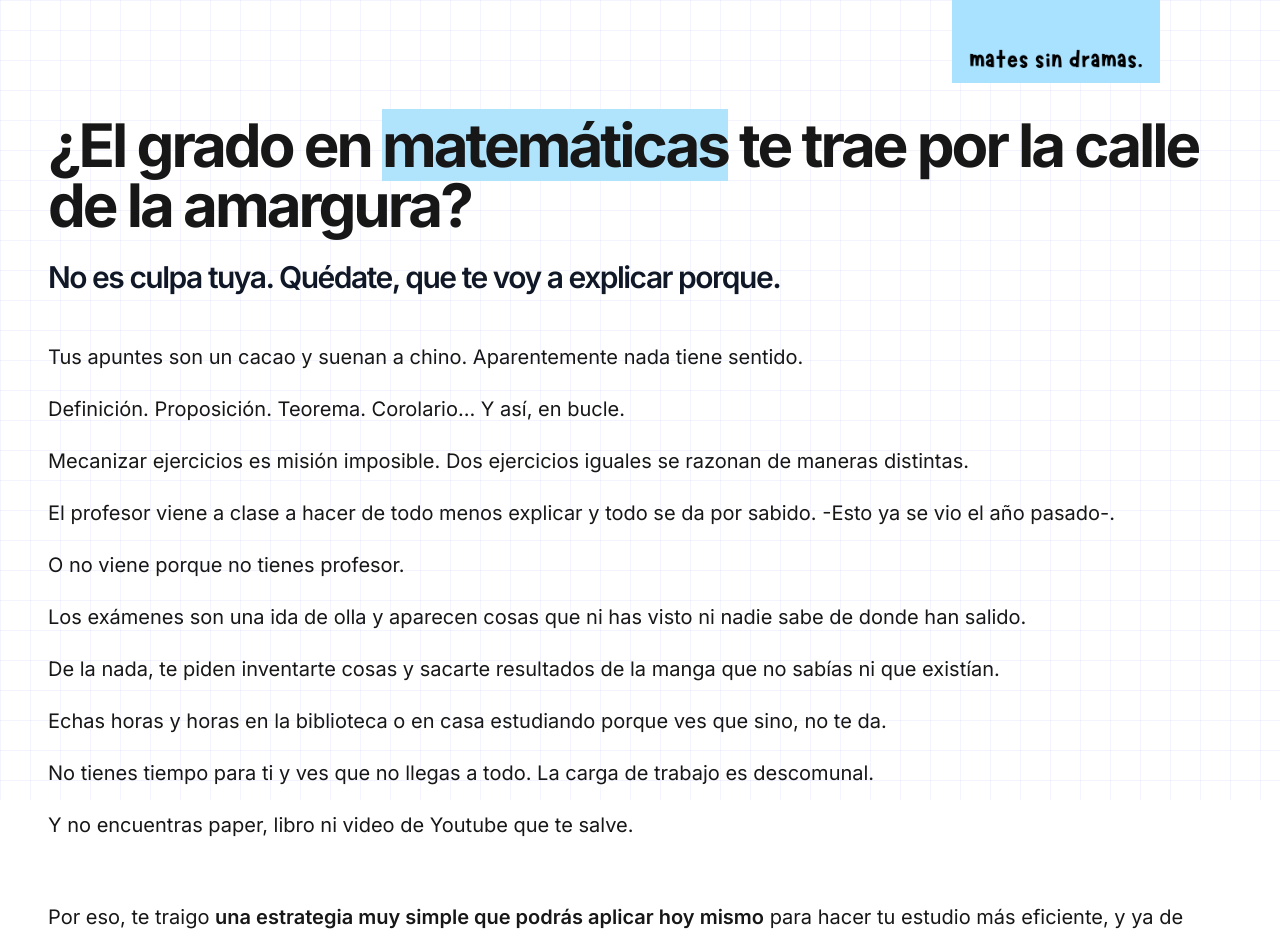
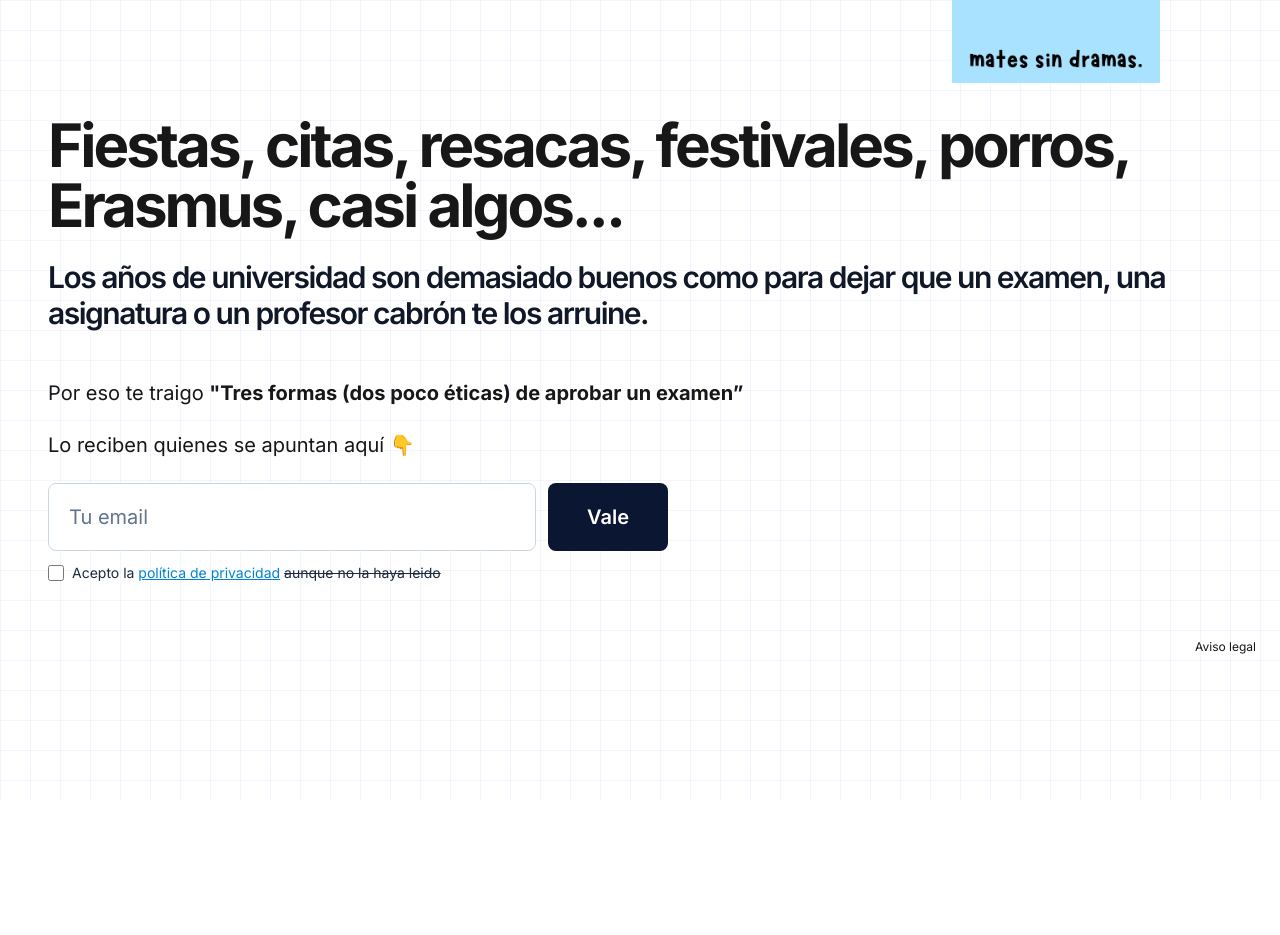
Before and after one commit to MariaLipiz/matessindramas, a Next.js app: page / in a window 1280 px wide. Shown: the top 935 px of the page. After the commit the page ends 800 px from the top, so only its background shows below. Built offline with nearby package versions, Linux system fonts and the light colour scheme.

Commit message:
Nueva landing

```diff
--- a/src/app/page.tsx
+++ b/src/app/page.tsx
@@ -5,57 +5,31 @@ export default function Home() {
       <main>
 
       <section className="section  space-y-6">
-        <h1 className="text-4xl font-bold tracking-tighter sm:text-5xl lg:text-6xl"> ¿El grado en&nbsp;
-
-        <span className="bg-[#b0e4fc]">matemáticas</span> te trae por la calle de la amargura?
+        <h1 className="text-4xl font-bold tracking-tighter sm:text-5xl lg:text-6xl"> Fiestas, citas, resacas, festivales,
+          porros, Erasmus, casi algos...
         </h1>
-        <h2 className="mx-auto text-gray-900 text-xl font-semibold tracking-tighter sm:text-2xl lg:text-3xl">
-         No es culpa tuya. Quédate, que te voy a explicar porque.
+        {/*<h2 className="mx-auto text-gray-900 text-xl font-semibold tracking-tighter sm:text-2xl lg:text-3xl mt-12">
+        Los años de universidad son demasiado buenos como para dejar que un examen, una asignatura o un profesor cabrón te los arruine.
+        </h2> */}
+        <h2 className="mx-auto text-gray-900 text-xl font-semibold tracking-tighter sm:text-2xl lg:text-3xl mt-6">
+        Los años de universidad son demasiado buenos como para dejar que un examen, una asignatura o un profesor cabrón te los arruine.
         </h2>
       </section>
 
       <section className="section space-y-6 mb-12 text-base sm:text-xl  font-normal mt-4">
+
         <p>
-        Tus apuntes son un cacao y suenan a chino. Aparentemente nada tiene sentido.
+        Por eso te traigo <span className="font-bold">"Tres formas (dos
+          poco éticas) de aprobar un examen”</span>
         </p>
 
-        <p>
-        Definición. Proposición. Teorema. Corolario… Y así, en bucle.
-        </p>
-        <p>
-        Mecanizar ejercicios es misión imposible. Dos ejercicios iguales se razonan de maneras distintas.
-        </p>
-        <p>
-        El profesor viene a clase a hacer de todo menos explicar y todo se da por sabido. -Esto ya se vio el año pasado-.
-        </p>
-        <p>
-        O no viene porque no tienes profesor.
-        </p>
-        <p>
-        Los exámenes son una ida de olla y aparecen cosas que ni has visto ni nadie sabe de donde han salido.
-        </p>
-        <p>
-        De la nada, te piden inventarte cosas y sacarte resultados de la manga que no sabías ni que existían.
-        </p>
-        <p>
-        Echas horas y horas en la biblioteca o en casa estudiando porque ves que sino, no te da.
-        </p>
-        <p>
-        No tienes tiempo para ti y ves que no llegas a todo. La carga de trabajo es descomunal.
-        </p>
-        <p>
-        Y no encuentras paper, libro ni video de Youtube que te salve.
-        </p>
-        <p className="mt-16">
-        Por eso, te traigo <span className="font-semibold">una estrategia muy simple que podrás aplicar hoy mismo</span> para hacer tu estudio más eficiente, y ya de paso, que todo deje de sonar a chino.
-        </p>
-        <p>
-        ¿Que hay que hacer para conseguirla?
-        </p>
-        <p className="mb-12">
-        Dejas <span className="font-semibold">aquí abajo</span> tu correo.
+
+        <p className="mb-6">
+        Lo reciben quienes se apuntan aquí 👇
         </p>
         <PrincipalNewsletterForm />
+
+        {/*}
 
         <h2 className="mt-12 mx-auto text-gray-900 text-xl font-semibold tracking-tighter sm:text-2xl lg:text-3xl">
          Si te apuntas, también recibirás...
@@ -71,6 +45,7 @@ export default function Home() {
         Y recuerda, <span className="font-semibold">día que estás fuera, consejo que te pierdes.</span>
         </p>
         <PrincipalNewsletterForm />
+        */}
 
 
       </section>
```
